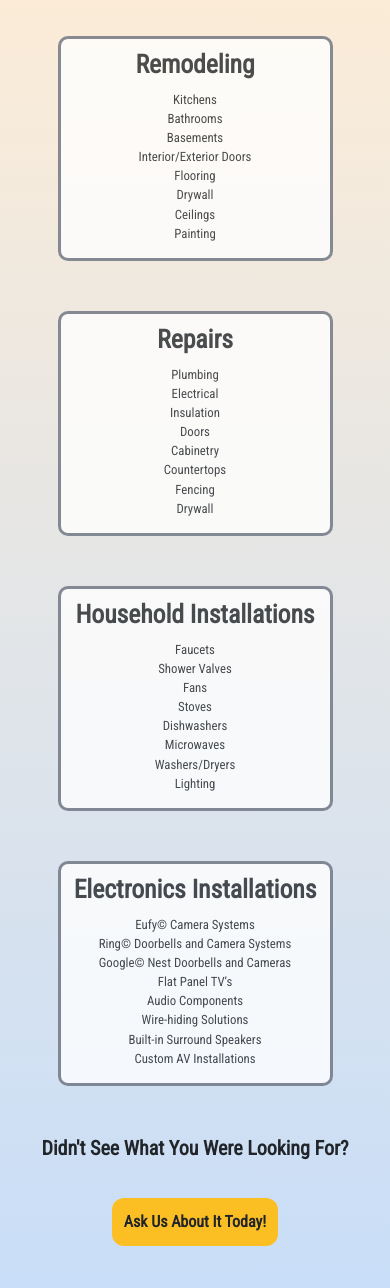
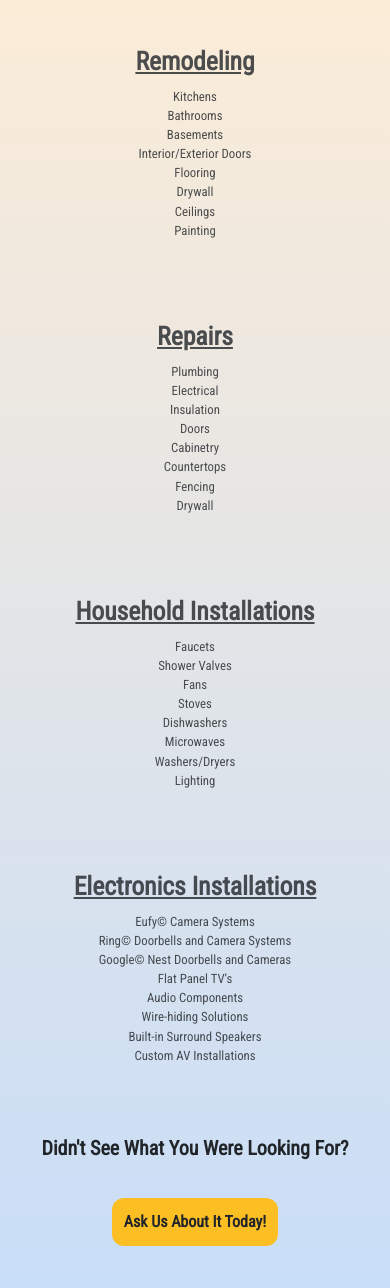
Before and after one commit to Solirix/Morasco-Remodeling, a Django app: page /services/ in a window 390 px wide. Shown: the part 95-1383 px from the top of the page. Run offline with Django 4.2, Linux system fonts and the light colour scheme; some libraries are stand-ins or nearby versions.

Commit message:
clean up services page

```diff
--- a/website/core/static/core/css/portfolio.css
+++ b/website/core/static/core/css/portfolio.css
@@ -73,8 +73,8 @@
 
 @media screen and (min-width: 1081px) {
     .port_container {
+        padding-right: 5rem;
         padding-left: 5rem;
-        padding-right: 5rem;
     }
 }
 
--- a/website/core/static/core/css/services.css
+++ b/website/core/static/core/css/services.css
@@ -1,4 +1,5 @@
-.services_page_container {
+
+.services_row_container {
     position: relative;
     display: flex;
     flex-direction: row;
@@ -14,11 +15,11 @@
 
 .service_container {
     margin-bottom: 150px;
-    border: 3px solid #6B7280;
+    /* border: 3px solid #6B7280; */
     border-radius: 10px;
     height: 300px;
     width: 325px;
-    background-color: #ffffff;
+    /* background-color: #ffffff; */
     opacity: 0.8;
     /* margin-left: 100px;
     margin-right: 100px; */
@@ -27,6 +28,7 @@
 .service_heading {
     margin-top: 10px;
     font-weight: bold;
+    text-decoration: underline;
     font-size: 1.6rem;
     margin-bottom: 10px;
     text-align: center;
@@ -96,22 +98,13 @@
 }
 
 @media screen and (min-width: 1081px) {
-    .services_page_container {
+    .services_row_container {
         padding-right: 5rem;
         padding-left: 5rem;
     }
 }
 
 @media screen and (max-width: 850px) {
-    /* .service_container {
-        margin-bottom: 50px;
-        border: 3px solid #6B7280;
-        border-radius: 10px;
-        height: 200px;
-        width: 500px;
-        align-items: center;
-    } */
-
     .service_container {
         width: 200px;
         height: 250px;
@@ -131,12 +124,12 @@
 
     .services_images {
         height: 200px;
-        width: 200px;
+        width: 300px;
         border-radius: 10px;
         margin-bottom: 150px;
     }
 
-    .services_page_container {
+    .services_row_container {
         position: relative;
         flex-direction: row;
         align-items: center;
@@ -154,8 +147,8 @@
 @media screen and (max-width: 480px) {
     .service_container {
         margin-bottom: 50px;
-        border: 3px solid #6B7280;
-        border-radius: 10px;
+        /* border: 3px solid #6B7280;
+        border-radius: 10px; */
         height: 225px;
         width: 275px;
     }
@@ -169,7 +162,7 @@
         padding-right: 0px;
     }
 
-    .services_page_container {
+    .services_row_container {
         position: relative;
         flex-direction: column;
         padding-left: 1rem;
--- a/website/core/templates/core/services.html
+++ b/website/core/templates/core/services.html
@@ -13,7 +13,7 @@
 <body>
   <h id="services_page_header">What We Can Do For You</h>
 
-    <div class="services_page_container">
+    <div class="services_row_container">
         <div class="service_container">
           <h1 class="service_heading">Remodeling</h1>
           {% comment %} <p class="service_text">Kitchens, bathrooms, game rooms, interior and exterior doors, glass block,
@@ -53,7 +53,7 @@
     </div>
 
 
-      <div class="services_page_container">
+      <div class="services_row_container">
         <div class="service_container">
           <h3 class="service_heading">Household Installations</h3>
           {% comment %} <p class="service_text">Fixtures (faucets, shower valves, tub spouts, etc.), disposals,
```
